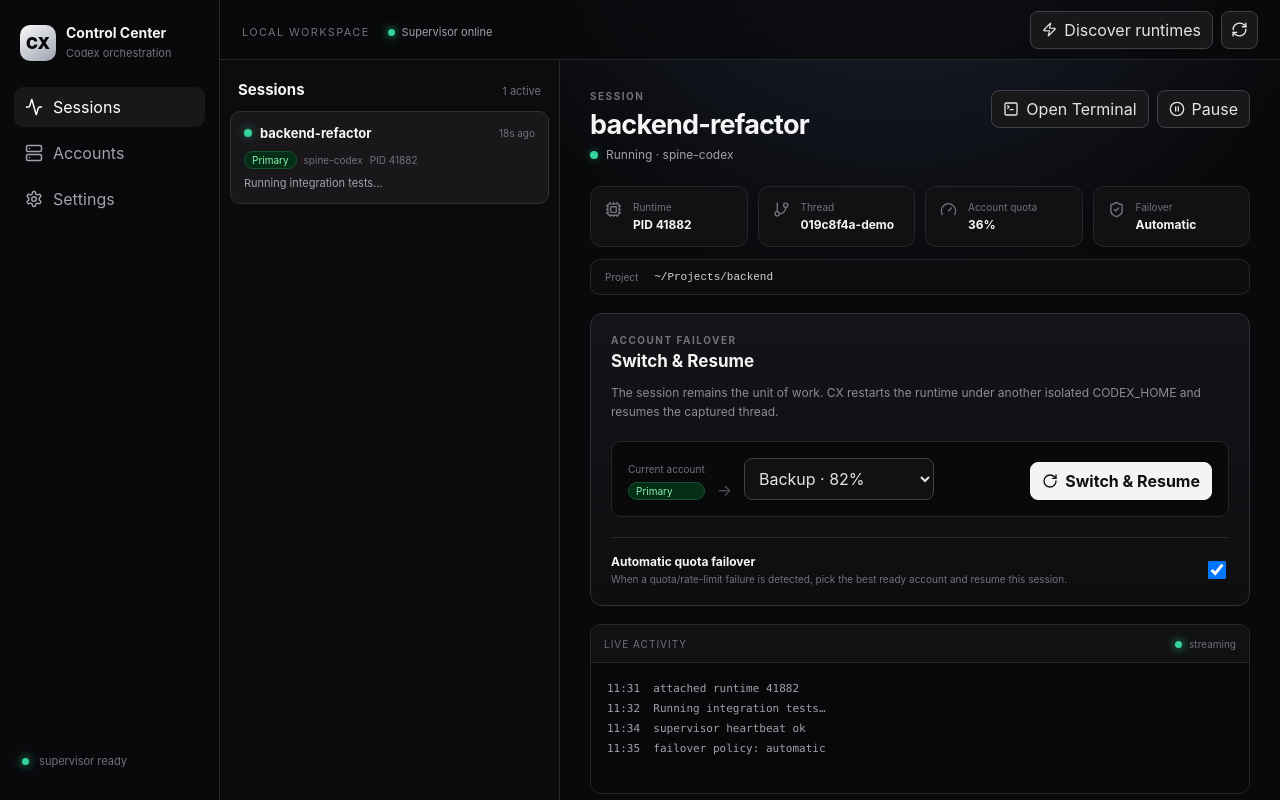
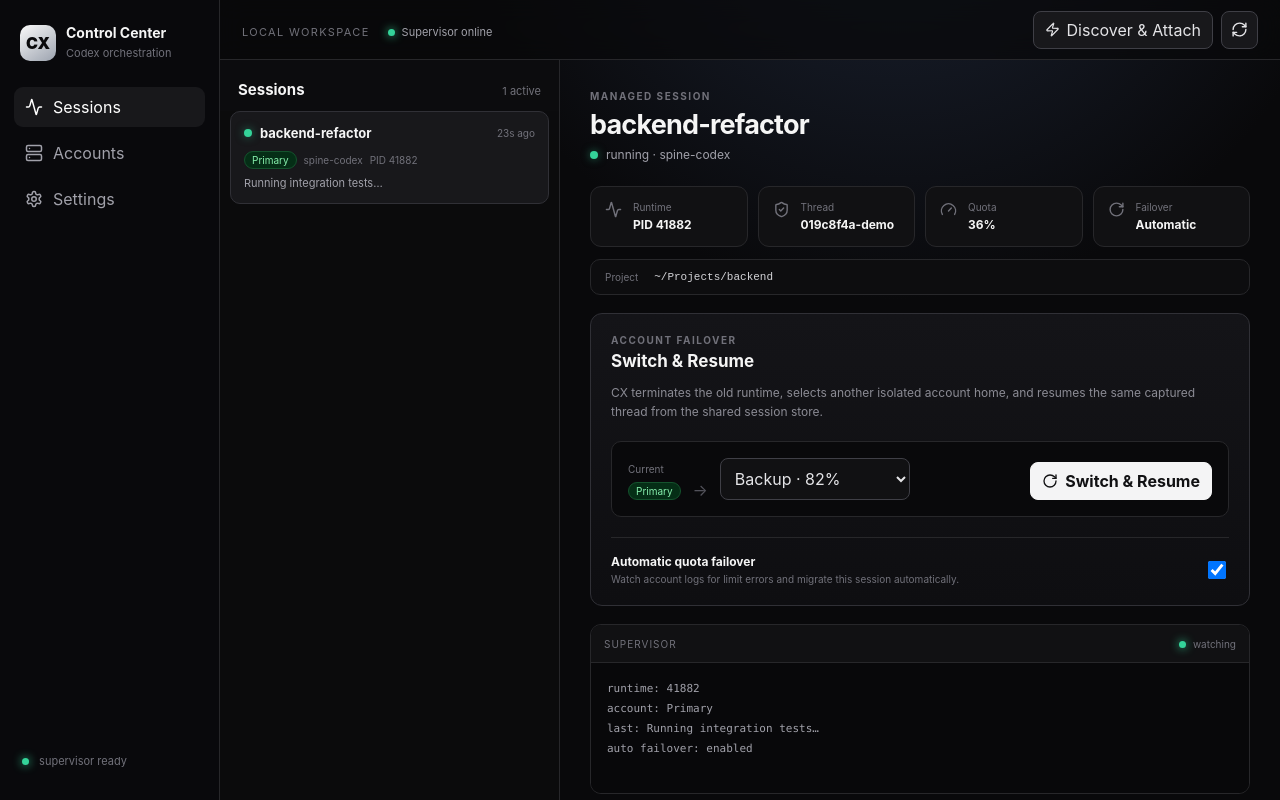
Before and after one commit to KwokBy/cx-control-center, a React (Vite) app: page / in a window 1280 px wide. Built offline with nearby package versions, Linux system fonts and the light colour scheme.

Commit message:
add attach workflow and supervisor UI

```diff
--- a/src/App.tsx
+++ b/src/App.tsx
@@ -1,144 +1,58 @@
 import { useEffect, useMemo, useState } from "react";
-import { Activity, CirclePause, Cpu, Gauge, GitBranch, Plus, RefreshCw, RotateCw, Server, Settings, ShieldCheck, TerminalSquare, Zap } from "lucide-react";
-import { addAccount, getOverview, scanExisting, setAutoFailover, switchAccount } from "./api";
+import { Activity, Gauge, Plus, RefreshCw, RotateCw, Server, Settings, ShieldCheck, Zap } from "lucide-react";
+import { addAccount, attachSession, getOverview, prepareAccount, scanExisting, setAutoFailover, supervisorTick, switchAccount } from "./api";
 import type { Account, Overview, Session } from "./types";
 
-const statusLabel: Record<Session["status"], string> = {
-  running: "Running",
-  recovering: "Recovering",
-  paused: "Paused",
-  failed: "Failed",
-  completed: "Completed",
-};
+const parsedTime = (value: string) => value.startsWith("unix:") ? Number(value.slice(5)) * 1000 : new Date(value).getTime();
+const timeAgo = (value: string) => { const d = Math.max(0, Date.now() - parsedTime(value)); return d < 60_000 ? `${Math.floor(d/1000)}s ago` : d < 3_600_000 ? `${Math.floor(d/60_000)}m ago` : `${Math.floor(d/3_600_000)}h ago`; };
 
-function timeAgo(iso: string) {
-  const diff = Math.max(0, Date.now() - new Date(iso).getTime());
-  if (diff < 60_000) return `${Math.floor(diff / 1000)}s ago`;
-  if (diff < 3_600_000) return `${Math.floor(diff / 60_000)}m ago`;
-  return `${Math.floor(diff / 3_600_000)}h ago`;
+function Sidebar({ active, setActive }: { active: string; setActive: (x:string)=>void }) {
+  return <aside className="sidebar"><div className="brand"><div className="brand-mark">CX</div><div><strong>Control Center</strong><small>Codex orchestration</small></div></div><nav>
+    <button className={active==="sessions"?"active":""} onClick={()=>setActive("sessions")}><Activity size={18}/>Sessions</button>
+    <button className={active==="accounts"?"active":""} onClick={()=>setActive("accounts")}><Server size={18}/>Accounts</button>
+    <button className={active==="settings"?"active":""} onClick={()=>setActive("settings")}><Settings size={18}/>Settings</button>
+  </nav><div className="sidebar-footer"><span className="pulse"/> supervisor ready</div></aside>;
 }
 
-function StatusDot({ status }: { status: Session["status"] }) {
-  return <span className={`status-dot ${status}`} />;
+function Badge({ account }: { account?: Account }) { return account ? <span className={`chip ${account.status}`}>{account.name}</span> : <span className="chip muted">unassigned</span>; }
+
+function AttachModal({ found, accounts, close, attached }: { found: Session[]; accounts: Account[]; close:()=>void; attached:(s:Session)=>void }) {
+  const [pid,setPid]=useState(found[0]?.pid || 0); const runtime=found.find(x=>x.pid===pid) || found[0];
+  const [name,setName]=useState(runtime?.name || ""); const [projectPath,setProjectPath]=useState(runtime?.projectPath || ""); const [threadId,setThreadId]=useState(""); const [accountId,setAccountId]=useState(accounts[0]?.id || ""); const [error,setError]=useState("");
+  if(!runtime) return null;
+  return <div className="modal-backdrop"><div className="page-card modal-card"><div className="page-title"><div><div className="eyebrow">ATTACH EXISTING</div><h1>Take over a running session</h1><p>Attach is non-destructive. CX only records enough identity to recover this task later.</p></div></div>
+    <div className="settings-grid"><div className="wide"><label>Detected runtime</label><select value={pid} onChange={e=>{const p=Number(e.target.value);setPid(p);const r=found.find(x=>x.pid===p);if(r){setName(r.name);setProjectPath(r.projectPath)}}}>{found.map(x=><option key={x.pid} value={x.pid}>{x.runtime} · PID {x.pid} · {x.projectPath}</option>)}</select></div>
+      <div><label>Name</label><input value={name} onChange={e=>setName(e.target.value)}/></div><div><label>Current account</label><select value={accountId} onChange={e=>setAccountId(e.target.value)}><option value="">Select</option>{accounts.map(a=><option key={a.id} value={a.id}>{a.name}</option>)}</select></div>
+      <div className="wide"><label>Project path</label><input value={projectPath} onChange={e=>setProjectPath(e.target.value)}/></div><div className="wide"><label>Thread / session ID</label><input placeholder="Codex UUID" value={threadId} onChange={e=>setThreadId(e.target.value)}/></div></div>
+    {error && <p className="error-text">{error}</p>}<div className="modal-actions"><button className="secondary" onClick={close}>Cancel</button><button className="primary" disabled={!threadId||!accountId||!projectPath} onClick={async()=>{try{attached(await attachSession({pid:runtime.pid!,name,projectPath,threadId,accountId,runtime:runtime.runtime}));close()}catch(e){setError(String(e))}}}>Attach</button></div>
+  </div></div>;
 }
 
-function Sidebar({ active, onChange }: { active: string; onChange: (v: string) => void }) {
-  return (
-    <aside className="sidebar">
-      <div className="brand"><div className="brand-mark">CX</div><div><strong>Control Center</strong><small>Codex orchestration</small></div></div>
-      <nav>
-        <button className={active === "sessions" ? "active" : ""} onClick={() => onChange("sessions")}><Activity size={18} />Sessions</button>
-        <button className={active === "accounts" ? "active" : ""} onClick={() => onChange("accounts")}><Server size={18} />Accounts</button>
-        <button className={active === "settings" ? "active" : ""} onClick={() => onChange("settings")}><Settings size={18} />Settings</button>
-      </nav>
-      <div className="sidebar-footer"><span className="pulse" /> supervisor ready</div>
-    </aside>
-  );
+function SessionDetail({ session, accounts, update }: { session:Session; accounts:Account[]; update:(s:Session)=>void }) {
+  const current=accounts.find(a=>a.id===session.accountId); const ready=accounts.filter(a=>a.id!==session.accountId&&a.status==="ready"&&a.sharedSessionsReady); const [target,setTarget]=useState(ready[0]?.id || ""); const [busy,setBusy]=useState(false);
+  useEffect(()=>{ if(!ready.some(a=>a.id===target)) setTarget(ready[0]?.id || ""); },[session.accountId,accounts.length]);
+  return <section className="detail-card"><div className="detail-header"><div><div className="eyebrow">MANAGED SESSION</div><h1>{session.name}</h1><div className="subtitle"><span className={`status-dot ${session.status}`}/>{session.status} · {session.runtime}</div></div></div>
+    <div className="metric-grid"><div className="metric"><Activity size={17}/><span>Runtime</span><strong>{session.pid?`PID ${session.pid}`:"Detached"}</strong></div><div className="metric"><ShieldCheck size={17}/><span>Thread</span><strong>{session.threadId || "Not captured"}</strong></div><div className="metric"><Gauge size={17}/><span>Quota</span><strong>{current?.remainingPercent==null?"Unknown":`${current.remainingPercent}%`}</strong></div><div className="metric"><RotateCw size={17}/><span>Failover</span><strong>{session.autoFailover?"Automatic":"Manual"}</strong></div></div>
+    <div className="path-box"><span>Project</span><code>{session.projectPath}</code></div><div className="failover-panel"><div className="panel-copy"><div className="eyebrow">ACCOUNT FAILOVER</div><h3>Switch & Resume</h3><p>CX terminates the old runtime, selects another isolated account home, and resumes the same captured thread from the shared session store.</p></div>
+      <div className="switch-controls"><div className="current-account"><small>Current</small><Badge account={current}/></div><span className="arrow">→</span><select value={target} onChange={e=>setTarget(e.target.value)}><option value="">Prepared target</option>{ready.map(a=><option key={a.id} value={a.id}>{a.name} · {a.remainingPercent ?? "?"}%</option>)}</select><button className="primary" disabled={!target||busy} onClick={async()=>{setBusy(true);try{update(await switchAccount(session.id,target))}finally{setBusy(false)}}}><RotateCw size={16}/>{busy?"Switching":"Switch & Resume"}</button></div>
+      <label className="toggle-row"><span><strong>Automatic quota failover</strong><small>Watch account logs for limit errors and migrate this session automatically.</small></span><input type="checkbox" checked={session.autoFailover} onChange={async()=>update(await setAutoFailover(session.id,!session.autoFailover))}/></label></div>
+    <div className="live-log"><div className="log-head"><span>SUPERVISOR</span><span className="live"><i/>watching</span></div><pre>{`runtime: ${session.pid || "—"}\naccount: ${current?.name || "unassigned"}\nlast: ${session.lastMessage || "waiting"}\nauto failover: ${session.autoFailover ? "enabled" : "disabled"}`}</pre></div></section>;
 }
 
-function AccountBadge({ account }: { account?: Account }) {
-  if (!account) return <span className="chip muted">unassigned</span>;
-  return <span className={`chip ${account.status}`}>{account.name}</span>;
+function Accounts({ accounts, setAccounts }: { accounts:Account[]; setAccounts:(x:Account[])=>void }) {
+  const [name,setName]=useState(""); const [home,setHome]=useState("~/.cx/accounts/");
+  return <div className="page-card"><div className="page-title"><div><div className="eyebrow">ACCOUNT POOL</div><h1>Accounts</h1><p>Authentication stays isolated. Only session rollout data is shared for recovery.</p></div></div><div className="add-form"><input placeholder="Account name" value={name} onChange={e=>setName(e.target.value)}/><input placeholder="CODEX_HOME" value={home} onChange={e=>setHome(e.target.value)}/><button className="primary" onClick={async()=>{if(name&&home){const a=await addAccount(name,home);setAccounts([...accounts,a]);setName("")}}}><Plus size={16}/>Add</button></div>
+    <div className="account-table"><div className="account-tr header"><span>Name</span><span>Status</span><span>Quota</span><span>Active</span><span>CODEX_HOME / recovery</span></div>{accounts.map(a=><div className="account-tr" key={a.id}><strong>{a.name}</strong><span className={`chip ${a.status}`}>{a.status}</span><span>{a.remainingPercent==null?"—":`${a.remainingPercent}%`}</span><span>{a.activeSessions}</span><div><code>{a.codexHome}</code><div className="prepare-row">{a.sharedSessionsReady?<span className="chip ready">shared sessions ready</span>:<button className="secondary" onClick={async()=>{const next=await prepareAccount(a.id);setAccounts(accounts.map(x=>x.id===next.id?next:x))}}>Prepare for CX</button>}</div></div></div>)}</div></div>;
 }
 
-function SessionList({ sessions, selected, onSelect, accounts }: { sessions: Session[]; selected?: string; onSelect: (id: string) => void; accounts: Account[] }) {
-  return <div className="session-list">
-    {sessions.map((session) => {
-      const account = accounts.find((a) => a.id === session.accountId);
-      return <button key={session.id} className={`session-row ${selected === session.id ? "selected" : ""}`} onClick={() => onSelect(session.id)}>
-        <div className="session-title"><StatusDot status={session.status} /><strong>{session.name}</strong><span>{timeAgo(session.lastActivityAt)}</span></div>
-        <div className="session-meta"><AccountBadge account={account} /><span>{session.runtime}</span>{session.pid && <span>PID {session.pid}</span>}</div>
-        <p>{session.lastMessage || "No recent activity"}</p>
-      </button>;
-    })}
-  </div>;
+function SettingsPage(){return <div className="page-card"><div className="page-title"><div><div className="eyebrow">POLICY</div><h1>Settings</h1><p>Automatic failover currently chooses the prepared ready account with the highest known quota, then the fewest active sessions.</p></div></div><div className="settings-grid"><div><label>Watchdog interval</label><input value="5 seconds" readOnly/></div><div><label>Quota source</label><input value="CODEX_HOME log/codex-tui.log" readOnly/></div><div className="wide"><label>Important</label><textarea readOnly value="Prepare each account before enabling automatic failover. CX backs up the account's existing sessions folder, imports its rollouts into ~/.cx-control-center/shared-codex/sessions, and replaces only the sessions folder with a symlink. Authentication files are never shared."/></div></div></div>}
+
+export default function App(){
+  const [overview,setOverview]=useState<Overview>({sessions:[],accounts:[]}); const [active,setActive]=useState("sessions"); const [selected,setSelected]=useState<string>(); const [found,setFound]=useState<Session[]>([]); const [notice,setNotice]=useState(""); const [loading,setLoading]=useState(false);
+  const refresh=async()=>{setLoading(true);try{const x=await getOverview();setOverview(x);setSelected(s=>s||x.sessions[0]?.id)}finally{setLoading(false)}};
+  useEffect(()=>{refresh();const t=window.setInterval(async()=>{try{const tick=await supervisorTick();if(tick.changedAccounts.length)setOverview(o=>({...o,accounts:tick.changedAccounts}));if(tick.changedSessions.length)setOverview(o=>({...o,sessions:o.sessions.map(s=>tick.changedSessions.find(c=>c.id===s.id)||s)}));if(tick.notices[0])setNotice(tick.notices[0])}catch{}},5000);return()=>clearInterval(t)},[]);
+  const session=useMemo(()=>overview.sessions.find(s=>s.id===selected),[overview.sessions,selected]); const update=(next:Session)=>setOverview(o=>({...o,sessions:o.sessions.map(s=>s.id===next.id?next:s)}));
+  return <div className="app-shell"><Sidebar active={active} setActive={setActive}/><main><header className="topbar"><div><span className="workspace">LOCAL WORKSPACE</span><span className="health"><i/>Supervisor online</span></div><div className="top-actions"><button className="secondary" onClick={async()=>setFound((await scanExisting()).filter(f=>!overview.sessions.some(s=>s.managed&&s.pid===f.pid)))}><Zap size={15}/>Discover & Attach</button><button className="icon-btn" onClick={refresh}><RefreshCw size={17} className={loading?"spin":""}/></button></div></header>{notice&&<div className="notice">{notice}</div>}
+    {active==="sessions"&&<div className="sessions-layout"><div className="left-pane"><div className="pane-head"><div><h2>Sessions</h2><span>{overview.sessions.filter(s=>s.status==="running").length} active</span></div></div><div className="session-list">{overview.sessions.map(s=><button className={`session-row ${selected===s.id?"selected":""}`} key={s.id} onClick={()=>setSelected(s.id)}><div className="session-title"><span className={`status-dot ${s.status}`}/><strong>{s.name}</strong><span>{timeAgo(s.lastActivityAt)}</span></div><div className="session-meta"><Badge account={overview.accounts.find(a=>a.id===s.accountId)}/><span>{s.runtime}</span>{s.pid&&<span>PID {s.pid}</span>}</div><p>{s.lastMessage||"No recent activity"}</p></button>)}</div></div><div className="content-pane">{session?<SessionDetail session={session} accounts={overview.accounts} update={update}/>:<div className="empty">Discover and attach a running Codex session, or add accounts first.</div>}</div></div>}
+    {active==="accounts"&&<Accounts accounts={overview.accounts} setAccounts={accounts=>setOverview(o=>({...o,accounts}))}/>} {active==="settings"&&<SettingsPage/>}</main>{found.length>0&&<AttachModal found={found} accounts={overview.accounts} close={()=>setFound([])} attached={s=>{setOverview(o=>({...o,sessions:[...o.sessions,s]}));setSelected(s.id)}}/>}</div>;
 }
-
-function SessionDetail({ session, accounts, onChanged }: { session: Session; accounts: Account[]; onChanged: (s: Session) => void }) {
-  const current = accounts.find((a) => a.id === session.accountId);
-  const [switching, setSwitching] = useState(false);
-  const [target, setTarget] = useState(accounts.find((a) => a.status === "ready" && a.id !== session.accountId)?.id || "");
-
-  async function doSwitch() {
-    if (!target) return;
-    setSwitching(true);
-    try { onChanged(await switchAccount(session.id, target)); } finally { setSwitching(false); }
-  }
-
-  async function toggleAuto() {
-    onChanged(await setAutoFailover(session.id, !session.autoFailover));
-  }
-
-  return <section className="detail-card">
-    <div className="detail-header">
-      <div><div className="eyebrow">SESSION</div><h1>{session.name}</h1><div className="subtitle"><StatusDot status={session.status} />{statusLabel[session.status]} · {session.runtime}</div></div>
-      <div className="actions"><button className="secondary"><TerminalSquare size={16}/>Open Terminal</button><button className="secondary"><CirclePause size={16}/>Pause</button></div>
-    </div>
-
-    <div className="metric-grid">
-      <div className="metric"><Cpu size={17}/><span>Runtime</span><strong>{session.pid ? `PID ${session.pid}` : "Detached"}</strong></div>
-      <div className="metric"><GitBranch size={17}/><span>Thread</span><strong>{session.threadId || "Not captured"}</strong></div>
-      <div className="metric"><Gauge size={17}/><span>Account quota</span><strong>{current?.remainingPercent == null ? "Unknown" : `${current.remainingPercent}%`}</strong></div>
-      <div className="metric"><ShieldCheck size={17}/><span>Failover</span><strong>{session.autoFailover ? "Automatic" : "Manual"}</strong></div>
-    </div>
-
-    <div className="path-box"><span>Project</span><code>{session.projectPath}</code></div>
-
-    <div className="failover-panel">
-      <div className="panel-copy"><div className="eyebrow">ACCOUNT FAILOVER</div><h3>Switch & Resume</h3><p>The session remains the unit of work. CX restarts the runtime under another isolated CODEX_HOME and resumes the captured thread.</p></div>
-      <div className="switch-controls">
-        <div className="current-account"><small>Current account</small><AccountBadge account={current} /></div>
-        <span className="arrow">→</span>
-        <select value={target} onChange={(e) => setTarget(e.target.value)}>
-          <option value="">Select target</option>
-          {accounts.filter((a) => a.id !== session.accountId && a.status === "ready").map((a) => <option key={a.id} value={a.id}>{a.name} · {a.remainingPercent ?? "?"}%</option>)}
-        </select>
-        <button className="primary" disabled={!target || switching} onClick={doSwitch}><RotateCw size={16} className={switching ? "spin" : ""}/>{switching ? "Switching" : "Switch & Resume"}</button>
-      </div>
-      <label className="toggle-row"><span><strong>Automatic quota failover</strong><small>When a quota/rate-limit failure is detected, pick the best ready account and resume this session.</small></span><input type="checkbox" checked={session.autoFailover} onChange={toggleAuto}/></label>
-    </div>
-
-    <div className="live-log"><div className="log-head"><span>LIVE ACTIVITY</span><span className="live"><i/>streaming</span></div><pre>{`11:31  attached runtime ${session.pid || "—"}\n11:32  ${session.lastMessage || "waiting for activity"}\n11:34  supervisor heartbeat ok\n11:35  failover policy: ${session.autoFailover ? "automatic" : "manual"}`}</pre></div>
-  </section>;
-}
-
-function AccountsPage({ accounts, onAdd }: { accounts: Account[]; onAdd: (a: Account) => void }) {
-  const [show, setShow] = useState(false);
-  const [name, setName] = useState("");
-  const [home, setHome] = useState("~/.cx/accounts/");
-  return <div className="page-card">
-    <div className="page-title"><div><div className="eyebrow">ACCOUNT POOL</div><h1>Accounts</h1><p>Each account owns an isolated CODEX_HOME. Credentials are never copied between accounts.</p></div><button className="primary" onClick={() => setShow(!show)}><Plus size={16}/>Add account</button></div>
-    {show && <div className="add-form"><input placeholder="Display name" value={name} onChange={(e)=>setName(e.target.value)}/><input placeholder="CODEX_HOME" value={home} onChange={(e)=>setHome(e.target.value)}/><button className="primary" onClick={async()=>{ if(name && home){onAdd(await addAccount(name, home)); setShow(false); setName("");}}}>Save</button></div>}
-    <div className="account-table"><div className="account-tr header"><span>Name</span><span>Status</span><span>Quota</span><span>Active</span><span>CODEX_HOME</span></div>{accounts.map(a=><div className="account-tr" key={a.id}><strong>{a.name}</strong><span className={`chip ${a.status}`}>{a.status}</span><span>{a.remainingPercent == null ? "—" : `${a.remainingPercent}%`}</span><span>{a.activeSessions}</span><code>{a.codexHome}</code></div>)}</div>
-  </div>;
-}
-
-function SettingsPage() {
-  return <div className="page-card"><div className="page-title"><div><div className="eyebrow">POLICY</div><h1>Settings</h1><p>Defaults for runtime recovery and account scheduling.</p></div></div><div className="settings-grid"><div><label>Failover strategy</label><select defaultValue="quota"><option value="quota">Highest remaining quota</option><option value="least">Least active sessions</option><option value="round">Round robin</option></select></div><div><label>Default runtime</label><select defaultValue="spine"><option value="spine">spine-codex</option><option value="codex">codex</option></select></div><div className="wide"><label>Recovery prompt</label><textarea defaultValue="Continue the interrupted task from where it stopped. Inspect the current working tree and previous session context. Do not redo completed work. Continue until the original task is complete and verify the result."/></div></div></div>;
-}
-
-export default function App() {
-  const [overview, setOverview] = useState<Overview>({sessions: [], accounts: []});
-  const [active, setActive] = useState("sessions");
-  const [selected, setSelected] = useState<string>();
-  const [loading, setLoading] = useState(true);
-
-  async function refresh() {
-    setLoading(true); const data = await getOverview(); setOverview(data); setSelected((s) => s || data.sessions[0]?.id); setLoading(false);
-  }
-  useEffect(() => { refresh(); }, []);
-  const session = useMemo(() => overview.sessions.find((s) => s.id === selected), [overview.sessions, selected]);
-  const replaceSession = (next: Session) => setOverview((o) => ({...o, sessions: o.sessions.map((s)=>s.id===next.id?next:s)}));
-
-  async function discover() {
-    const found = await scanExisting();
-    setOverview((o) => ({...o, sessions: [...o.sessions, ...found.filter(f=>!o.sessions.some(s=>s.pid && s.pid===f.pid))]}));
-  }
-
-  return <div className="app-shell"><Sidebar active={active} onChange={setActive}/><main>
-    <header className="topbar"><div><span className="workspace">LOCAL WORKSPACE</span><span className="health"><i/>Supervisor online</span></div><div className="top-actions"><button className="secondary" onClick={discover}><Zap size={15}/>Discover runtimes</button><button className="icon-btn" onClick={refresh}><RefreshCw size={17} className={loading ? "spin" : ""}/></button></div></header>
-    {active === "sessions" && <div className="sessions-layout"><div className="left-pane"><div className="pane-head"><div><h2>Sessions</h2><span>{overview.sessions.filter(s=>s.status==="running").length} active</span></div></div><SessionList sessions={overview.sessions} selected={selected} onSelect={setSelected} accounts={overview.accounts}/></div><div className="content-pane">{session ? <SessionDetail session={session} accounts={overview.accounts} onChanged={replaceSession}/> : <div className="empty">No session selected</div>}</div></div>}
-    {active === "accounts" && <AccountsPage accounts={overview.accounts} onAdd={(a)=>setOverview(o=>({...o, accounts:[...o.accounts,a]}))}/>}
-    {active === "settings" && <SettingsPage/>}
-  </main></div>;
-}
```
